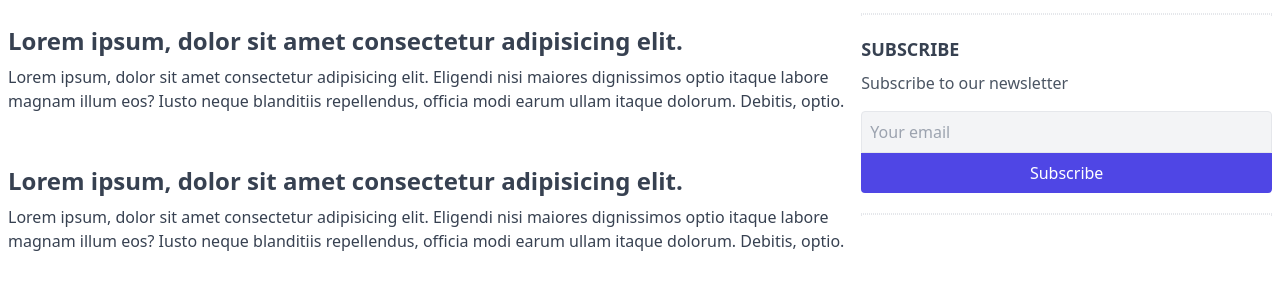
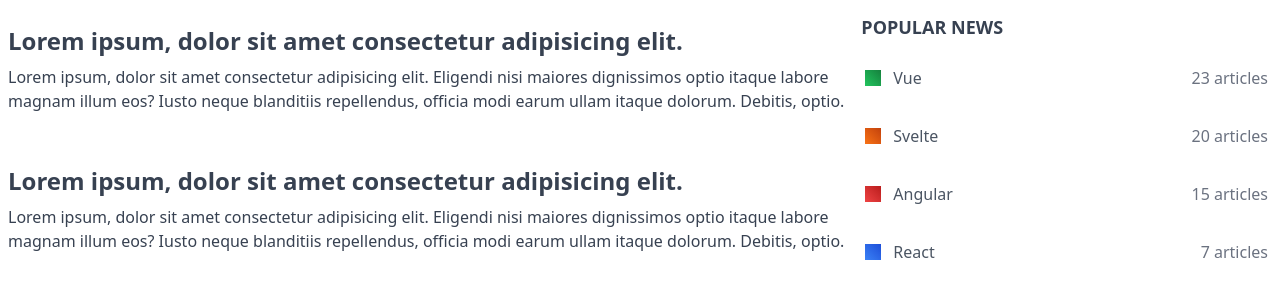
Before and after one commit to stepGT/this_tailwindcss, a website: page index.html in a window 1280 px wide. Shown: the part 494-784 px from the top of the page. Drawn offline with nearby package versions, Linux system fonts and the light colour scheme; files that its build step writes are made by us from their sources.

Commit message:
Added popular news block

```diff
--- a/index.html
+++ b/index.html
@@ -55,7 +55,8 @@
         </div>
 
         <section class="flex px-2 space-x-2">
-            <a class="w-2/3 bg-violet-300 h-96 mb-4 relative rounded inline-block overflow-hidden" href="">
+            <a class="bg-gradient-to-tr bg-purple-300 w-2/3 bg-violet-300 h-96 mb-4 relative rounded inline-block overflow-hidden"
+                href="">
                 <div class="p-4 absolute bottom-0 left-0 z-20">
                     <h2 class="text-4xl font-semibold text-gray-100 leading-tight">
                         Lorem ipsum dolor sit amet consectetur adipisicing elit.
@@ -146,6 +147,47 @@
             </div>
 
             <div class="w-1/3 px-2">
+                <!-- topics -->
+                <div class="mb-5">
+                    <h5 class="font-bold text-lg uppercase text-gray-700 mb-2">
+                        Popular News
+                    </h5>
+                    <ul>
+                        <li class="px-1 py-4 border-y border-white hover:border-gray-200">
+                            <a class="flex items-center text-gray-600" href="#">
+                                <span
+                                    class="inline-block w-4 h-4 mr-3 bg-gradient-to-tr from-green-500 to-green-700"></span>
+                                Vue
+                                <span class="text-gray-500 ml-auto">23 articles</span>
+                            </a>
+                        </li>
+                        <li class="px-1 py-4 border-y border-white hover:border-gray-200">
+                            <a class="flex items-center text-gray-600" href="#">
+                                <span
+                                    class="inline-block w-4 h-4 mr-3 bg-gradient-to-tr from-orange-500 to-orange-700"></span>
+                                Svelte
+                                <span class="text-gray-500 ml-auto">20 articles</span>
+                            </a>
+                        </li>
+                        <li class="px-1 py-4 border-y border-white hover:border-gray-200">
+                            <a class="flex items-center text-gray-600" href="#">
+                                <span
+                                    class="inline-block w-4 h-4 mr-3 bg-gradient-to-tr from-red-500 to-red-700"></span>
+                                Angular
+                                <span class="text-gray-500 ml-auto">15 articles</span>
+                            </a>
+                        </li>
+                        <li class="px-1 py-4 border-y border-white hover:border-gray-200">
+                            <a class="flex items-center text-gray-600" href="#">
+                                <span
+                                    class="inline-block w-4 h-4 mr-3 bg-gradient-to-tr from-blue-500 to-blue-700"></span>
+                                React
+                                <span class="text-gray-500 ml-auto">7 articles</span>
+                            </a>
+                        </li>
+                    </ul>
+                </div>
+
                 <div class="border border-dotted"></div>
 
                 <div class="py-5">
```
